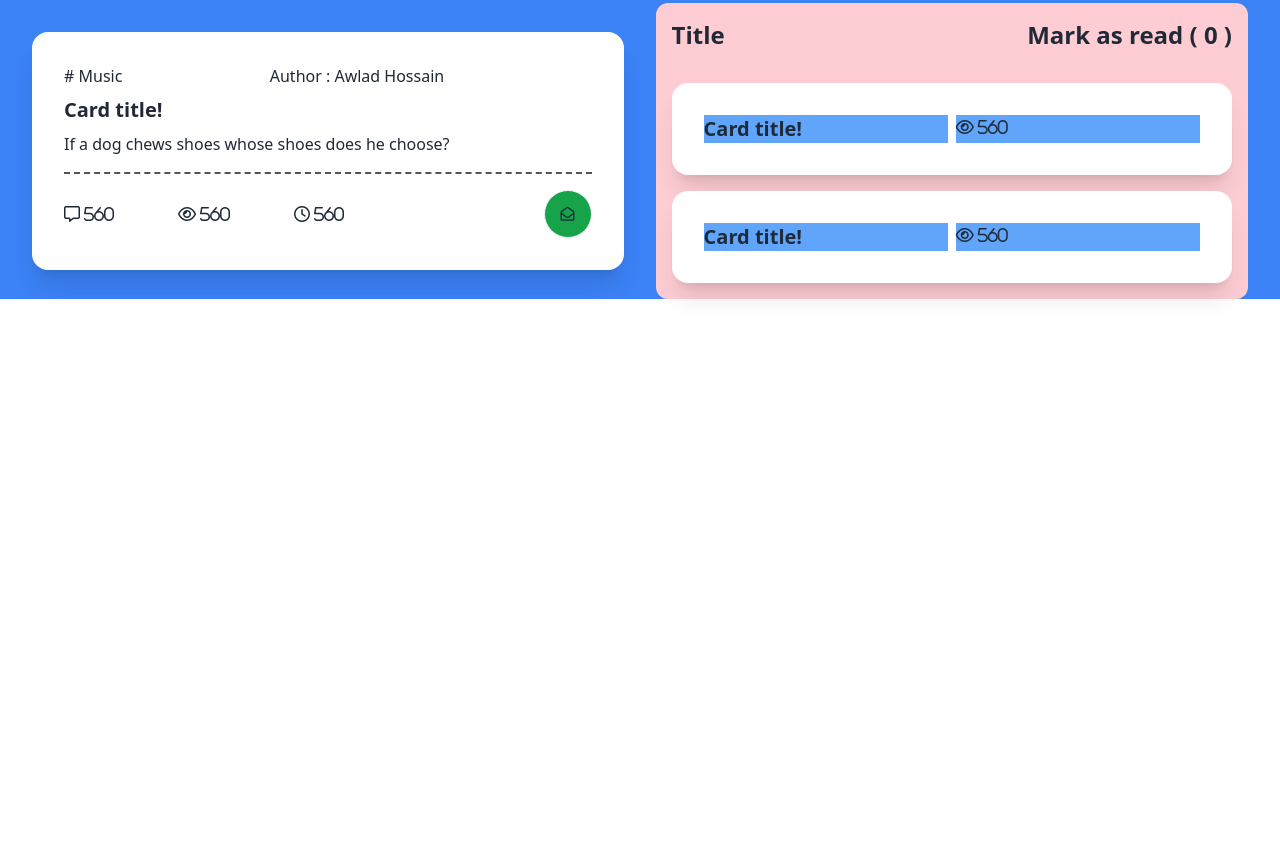
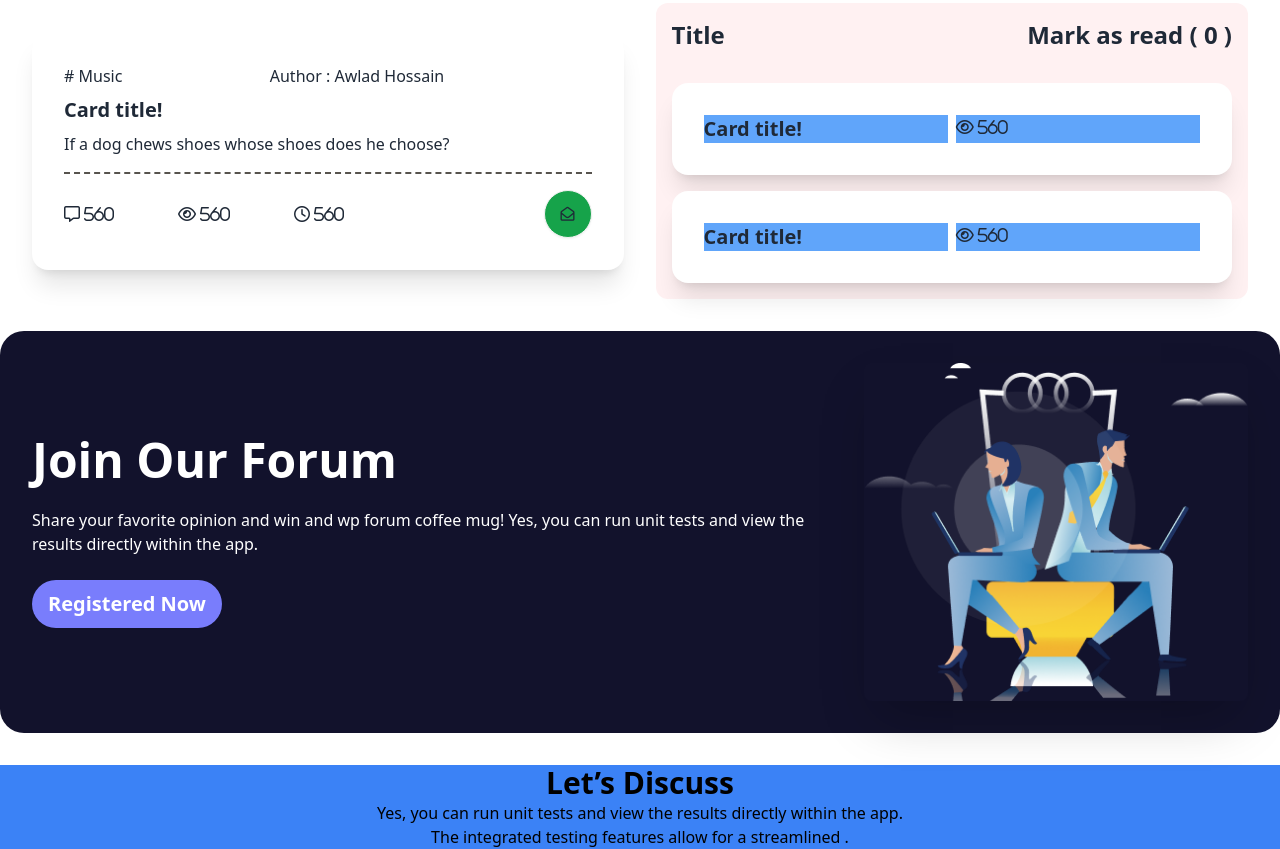
Before and after one commit to Marg0n/retro_forum, a plain HTML site: page index.html in a window 1280 px wide. Shown: the part 637-1486 px from the top of the page. Before the commit the page ends 968 px from the top, so only its background shows below. Drawn offline with nearby package versions, Linux system fonts and the light colour scheme.

Commit message:
Join Our Forum section done

```diff
--- a/index.html
+++ b/index.html
@@ -219,7 +219,7 @@
         </div>
       </section>
 
-      <section class="container mx-auto mt-8 bg-blue-500">
+      <section class="container mx-auto mt-8">
         <div class="text-center">
           <h2 class="text-black text-3xl font-bold">Let’s Discuss</h2>
           <p class="text-black text-base">
@@ -277,7 +277,7 @@
           </div>
 
           <div
-            class="flex flex-col w-[90%] lg:w-1/2 bg-rose-200 rounded-xl lg:min-h-56 gap-4 p-4"
+            class="flex flex-col w-[90%] lg:w-1/2 bg-rose-50 rounded-xl lg:min-h-56 gap-4 p-4"
           >
             <div class="flex justify-between items-center mb-4">
               <h3 class="text-2xl font-semibold">Title</h3>
@@ -314,8 +314,38 @@
         </div>
       </section>
 
-      <section>
+      <section class="container mx-auto mt-4">
+        <div class="hero min-h-screen lg:min-h-96 bg-[#12122c] rounded-3xl p-4">
+          <div class="hero-content flex-col lg:flex-row-reverse">
+            <img
+              src="images/joinforum.png"
+              class="max-w-sm rounded-lg shadow-2xl"
+            />
+            <div class="text-white">
+              <h1 class="text-5xl font-bold">Join Our Forum</h1>
+              <p class="py-6 text-base">
+                Share your favorite opinion and win and wp forum coffee mug!
+                Yes, you can run unit tests and view the results directly within
+                the app.
+              </p>
+              <button
+                class="btn bg-[#797DFC] hover:bg-blue-700 border-none text-white rounded-3xl text-xl"
+              >
+                Registered Now
+              </button>
+            </div>
+          </div>
+        </div>
+      </section>
 
+      <section class="bg-blue-500 container mx-auto mt-8">
+        <div class="text-center">
+          <h2 class="text-black text-3xl font-bold">Let’s Discuss</h2>
+          <p class="text-black text-base">
+            Yes, you can run unit tests and view the results directly within the
+            app.<br />The integrated testing features allow for a streamlined .
+          </p>
+        </div>
       </section>
     </main>
 
```
